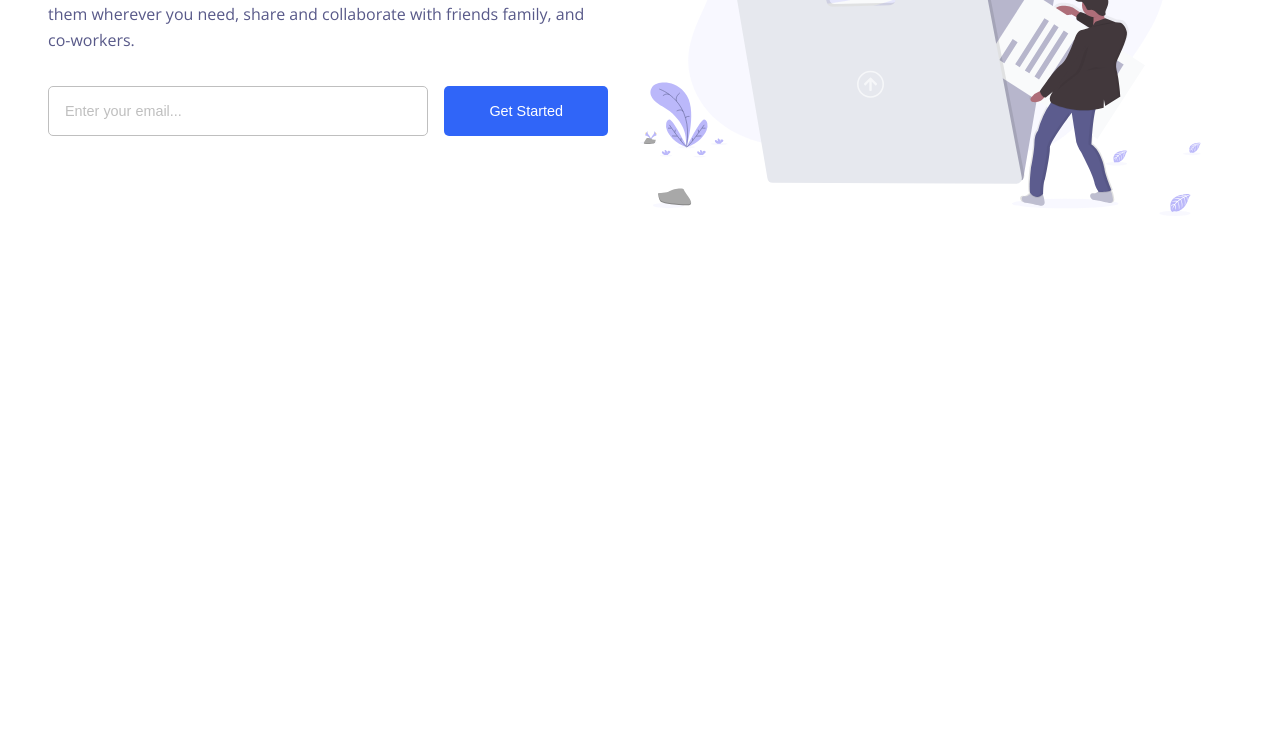
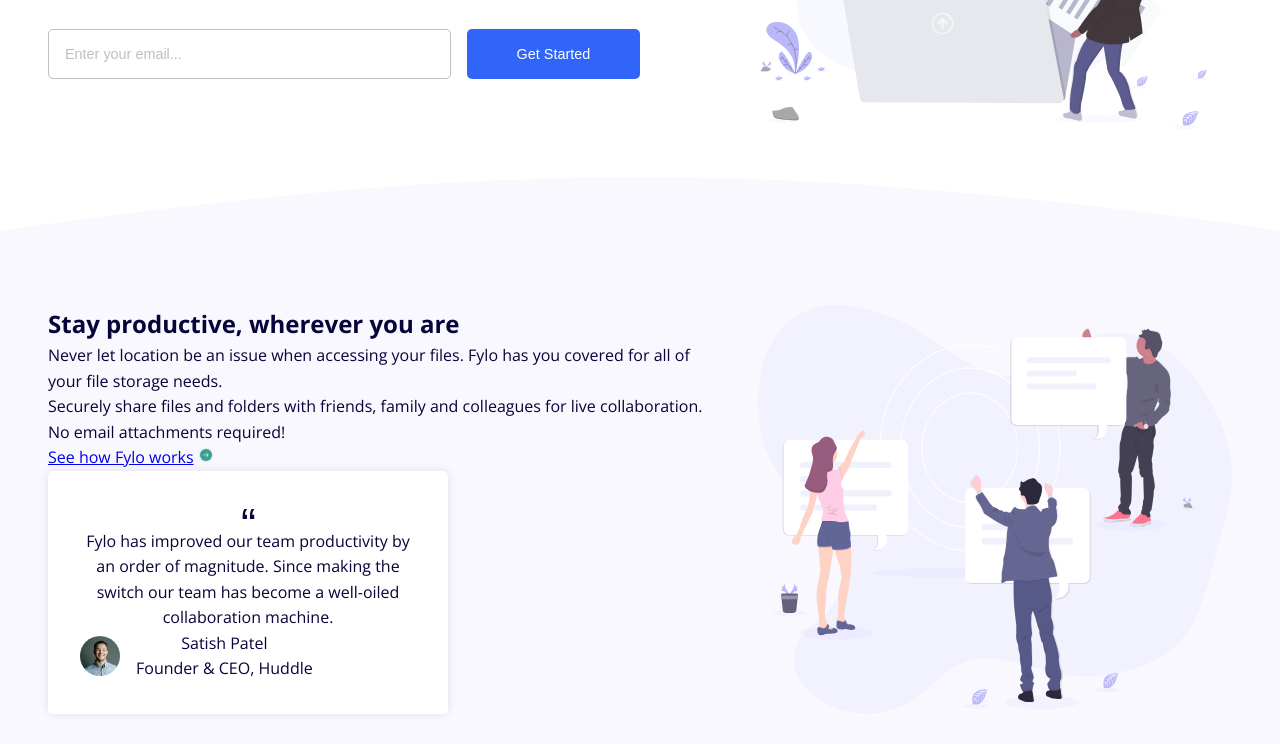
Before and after one commit to herdeybayor/fylo-landing, a plain HTML site: page index.html in a window 1280 px wide. Shown: the part 340-1084 px from the top of the page. Before the commit the page ends 800 px from the top, so only its background shows below. Drawn offline with nearby package versions, Linux system fonts and the light colour scheme.

Commit message:
Add features section to home page

```diff
--- a/css/home.css
+++ b/css/home.css
@@ -70,6 +70,51 @@
     background-color: var(--moderate-cyan);
 }
 
+/**
+ * Features Section
+ */
+.features {
+    background: url("../images/bg-curve-mobile.svg");
+    background-repeat: no-repeat;
+    background-size: cover;
+    background-position: top;
+    padding: 5rem 0 1.5rem;
+}
+
+.features__content {
+    display: flex;
+    flex-direction: column;
+    gap: 2rem;
+    margin: 3rem auto;
+}
+
+.features__content .features__image {
+    width: 100%;
+}
+
+.quote {
+    background-color: #fff;
+    padding: 2rem;
+    border-radius: 5px;
+    text-align: center;
+    box-shadow: 0 0 10px rgba(0, 0, 0, 0.1);
+    max-width: 400px;
+}
+
+.quote__author {
+    display: flex;
+    align-items: center;
+    gap: 1rem;
+}
+
+.quote__author .quote__avatar {
+    width: 40px;
+    border-radius: 50%;
+}
+
+/**
+ * Media queries - Desktop
+ */
 @media (min-width: 1024px) {
     .header {
         flex-direction: row;
@@ -78,7 +123,7 @@
     }
 
     .header .header__image {
-        width: 50%;
+        width: 40%;
     }
 
     .header .header__content {
@@ -106,4 +151,13 @@
     .header .header__content .header__form button {
         width: 30%;
     }
+
+    .features__content {
+        flex-direction: row-reverse;
+        justify-content: space-between;
+    }
+
+    .features__content .features__image {
+        width: 40%;
+    }
 }
--- a/index.html
+++ b/index.html
@@ -29,7 +29,8 @@
     <header class="container header">
       <div class="header__content">
         <h1 class="header__title">All your files in one secure location, accessible anywhere.</h1>
-        <p class="header__text">Fylo stores all your most important files in one secure location. Access them wherever you need, share and collaborate with friends family, and co-workers.</p>
+        <p class="header__text">Fylo stores all your most important files in one secure location. Access them wherever
+          you need, share and collaborate with friends family, and co-workers.</p>
         <form class="header__form">
           <input class="input header__input" type="email" placeholder="Enter your email...">
           <button class="btn header__button">Get Started</button>
@@ -37,6 +38,37 @@
       </div>
       <img class="header__image" src="./images/illustration-1.svg" alt="Illustration">
     </header>
+
+    <section class="features">
+      <div class="container features__content">
+        <img class="features__image" src="./images/illustration-2.svg" alt="Illustration">
+        <div class="features__text">
+          <h2 class="features__title">Stay productive, wherever you are</h2>
+          <p class="features__description">Never let location be an issue when accessing your files. Fylo has you
+            covered for all of your file storage needs.</p>
+          <p class="features__description">Securely share files and folders with friends, family and colleagues for live
+            collaboration. No email attachments required!</p>
+          <div class="arrow-wrapper">
+            <a class="features__link" href="#">See how Fylo works</a>
+            <img src="./images/icon-arrow.svg" alt="Arrow">
+          </div>
+
+          <div class="quote">
+            <img class="quote__image" src="./images/icon-quotes.svg" alt="Quotes">
+            <p class="quote__text">Fylo has improved our team productivity by an order of magnitude. Since making the
+              switch our team has become a well-oiled collaboration machine.</p>
+            <div class="quote__author">
+              <img class="quote__avatar" src="./images/avatar-testimonial.jpg" alt="Avatar">
+              <div class="quote__author-info">
+                <p class="quote__name">Satish Patel</p>
+                <p class="quote__position">Founder & CEO, Huddle</p>
+              </div>
+            </div>
+          </div>
+        </div>
+      </div>
+  </div>
+  </section>
   </div>
 </body>
 
```
